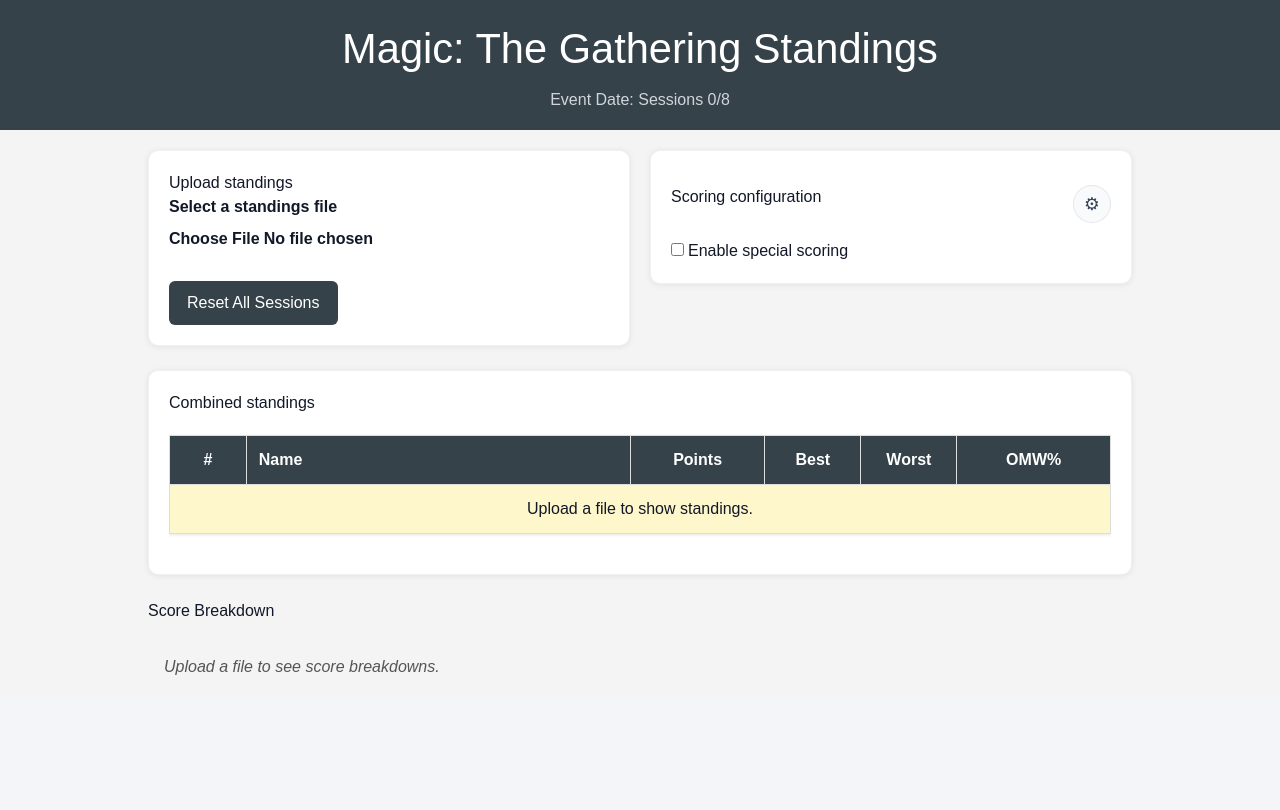
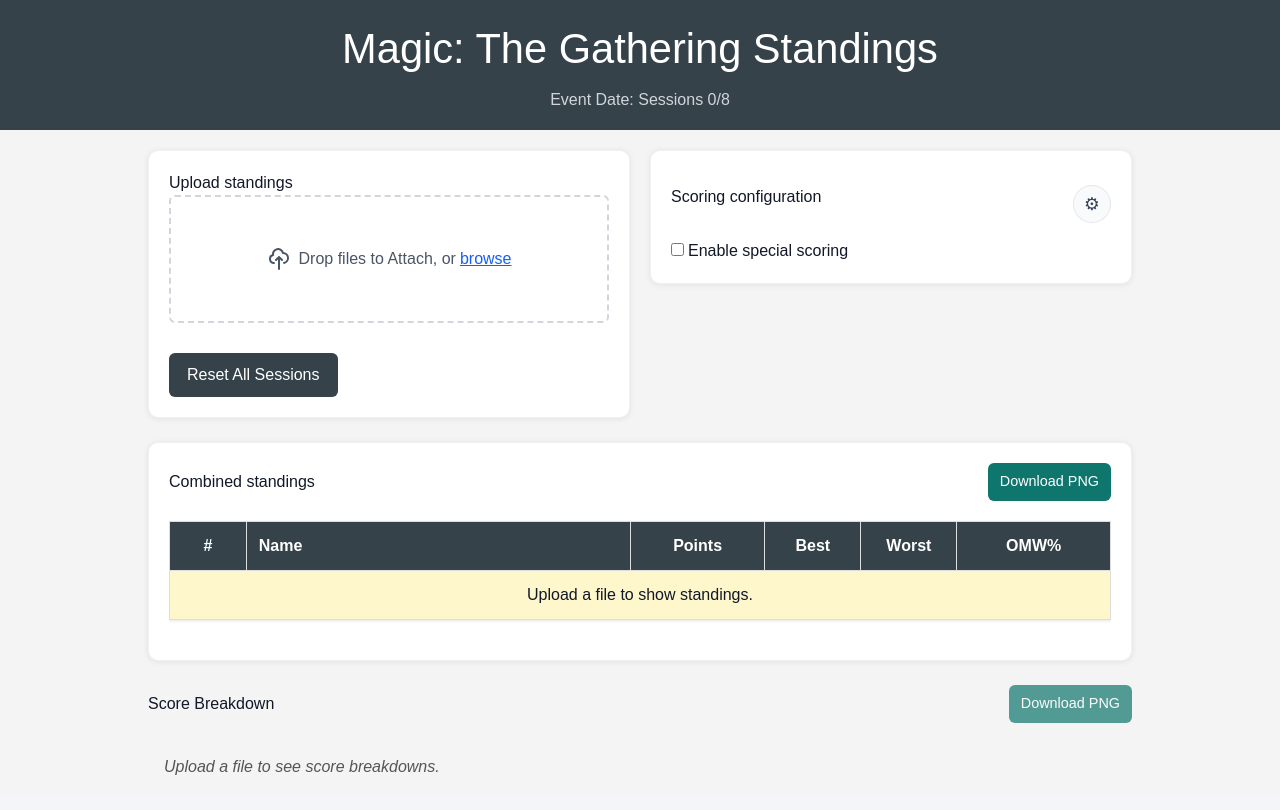
Before and after one commit to fnzbj7/mtg-standings-site, a React (Vite) app: page / in a window 1280 px wide. Shown: the top 810 px of the page. Built offline with nearby package versions, Linux system fonts and the light colour scheme.

Commit message:
Download table as images

```diff
--- a/package.json
+++ b/package.json
@@ -11,6 +11,7 @@
   },
   "dependencies": {
     "@tailwindcss/vite": "^4.2.4",
+    "html-to-image": "^1.11.13",
     "react": "^19.2.4",
     "react-dom": "^19.2.4",
     "tailwindcss": "^4.2.4"
--- a/src/App.css
+++ b/src/App.css
@@ -114,6 +114,41 @@
 .config-summary {
     color: #475569;
     font-size: 0.95rem;
+}
+
+.panel-header {
+    display: flex;
+    align-items: center;
+    justify-content: space-between;
+    gap: 12px;
+}
+
+.panel-header h2 {
+    margin: 0;
+}
+
+.table-download-button {
+    margin: 0;
+    padding: 8px 12px;
+    border-radius: 6px;
+    background: #0f766e;
+    font-size: 0.9rem;
+    white-space: nowrap;
+}
+
+.table-download-button:hover {
+    background: #0d5e58;
+}
+
+.table-download-button:disabled {
+    cursor: not-allowed;
+    opacity: 0.7;
+}
+
+.download-error {
+    margin: 10px 0 0;
+    color: #991b1b;
+    font-size: 0.9rem;
 }
 
 .table-wrap {
@@ -473,6 +508,11 @@
         padding: 0 10px;
     }
 
+    .panel-header {
+        flex-direction: column;
+        align-items: flex-start;
+    }
+
     .standings-table,
     .score-chart-table {
         font-size: 0.9rem;
--- a/src/components/FileUpload.tsx
+++ b/src/components/FileUpload.tsx
@@ -17,16 +17,43 @@
 		<div className='panel card'>
 			<h2>Upload standings</h2>
 			<form className='upload-form'>
-                <label className='file-label'>
-                    <span>Select a standings file</span>
+				<div className='max-w-xl'>
+					<label className='flex justify-center w-full h-32 px-4 transition bg-white border-2 border-gray-300 border-dashed rounded-md appearance-none cursor-pointer hover:border-gray-400 focus:outline-none'>
+						<span className='flex items-center space-x-2'>
+							<svg
+								xmlns='http://www.w3.org/2000/svg'
+								className='w-6 h-6 text-gray-600'
+								fill='none'
+								viewBox='0 0 24 24'
+								stroke='currentColor'
+								stroke-width='2'>
+								<path
+									stroke-linecap='round'
+									stroke-linejoin='round'
+									d='M7 16a4 4 0 01-.88-7.903A5 5 0 1115.9 6L16 6a5 5 0 011 9.9M15 13l-3-3m0 0l-3 3m3-3v12'
+								/>
+							</svg>
+							<span className='font-medium text-gray-600'>
+								Drop files to Attach, or
+								<span className='text-blue-600 underline pl-1'>
+									browse
+								</span>
+							</span>
+						</span>
 						<input
 							type='file'
+							name='file_upload'
+							className='hidden'
 							accept='.txt,.json,.html'
 							onChange={onFileChange}
 						/>
 					</label>
+				</div>
 				<div className='button-row'>
-                    <button type='button' className='button button-primary' onClick={onReset}>
+					<button
+						type='button'
+						className='button button-primary'
+						onClick={onReset}>
 						Reset All Sessions
 					</button>
 				</div>
--- a/src/components/RoundScoresTable.tsx
+++ b/src/components/RoundScoresTable.tsx
@@ -1,4 +1,6 @@
+import { useRef, useState } from 'react';
 import type { PlayerStanding, SessionData, ScoringConfig } from '../lib/types';
+import { downloadTableAsImage } from '../lib/tableImage';
 
 type RoundScoresTableProps = {
     sessions: SessionData[];
@@ -79,6 +81,26 @@
     scoringConfig,
 }: RoundScoresTableProps) {
     const { roundCount, rows } = buildRoundScores(sessions, combinedStandings, scoringConfig);
+    const tableRef = useRef<HTMLTableElement | null>(null);
+    const [isDownloading, setIsDownloading] = useState(false);
+    const [downloadError, setDownloadError] = useState<string | null>(null);
+
+    const handleDownload = async () => {
+        if (!tableRef.current || isDownloading) {
+            return;
+        }
+
+        setIsDownloading(true);
+        setDownloadError(null);
+
+        try {
+            await downloadTableAsImage(tableRef.current, 'round-scores');
+        } catch {
+            setDownloadError('Unable to download this table image. Please try again.');
+        } finally {
+            setIsDownloading(false);
+        }
+    };
 
     if (roundCount === 0) {
         return null;
@@ -86,9 +108,18 @@
 
     return (
         <section className='panel card'>
-            <h2>Round-by-round scores</h2>
+            <div className='panel-header'>
+                <h2>Round-by-round scores</h2>
+                <button
+                    type='button'
+                    className='table-download-button'
+                    onClick={handleDownload}
+                    disabled={isDownloading}>
+                    {isDownloading ? 'Preparing PNG...' : 'Download PNG'}
+                </button>
+            </div>
             <div className='table-wrap'>
-                <table className='round-scores-table'>
+                <table ref={tableRef} className='round-scores-table'>
                     <thead>
                         <tr>
                             <th>Name</th>
@@ -115,6 +146,7 @@
                 </table>
             </div>
             <div className='round-scores-legend'>* skipped score under special scoring</div>
+            {downloadError && <p className='download-error'>{downloadError}</p>}
         </section>
     );
 }
--- a/src/components/ScoreChart.tsx
+++ b/src/components/ScoreChart.tsx
@@ -1,11 +1,16 @@
-import type { CSSProperties } from 'react';
+import { type CSSProperties, useRef, useState } from 'react';
 import type { PlayerStanding } from '../lib/types';
+import { downloadTableAsImage } from '../lib/tableImage';
 
 type ScoreChartProps = {
     combinedStandings: PlayerStanding[];
 };
 
 export default function ScoreChart({ combinedStandings }: ScoreChartProps) {
+    const tableRef = useRef<HTMLTableElement | null>(null);
+    const [isDownloading, setIsDownloading] = useState(false);
+    const [downloadError, setDownloadError] = useState<string | null>(null);
+
     const maxTotalPos = Math.max(
         0,
         ...combinedStandings.map(
@@ -21,6 +26,23 @@
     const posBasisPct = totalRange > 0 ? (maxTotalPos / totalRange) * 100 : 0;
     const negBasisPct = totalRange > 0 ? (maxTotalNeg / totalRange) * 100 : 0;
 
+    const handleDownload = async () => {
+        if (!tableRef.current || isDownloading || combinedStandings.length === 0) {
+            return;
+        }
+
+        setIsDownloading(true);
+        setDownloadError(null);
+
+        try {
+            await downloadTableAsImage(tableRef.current, 'score-breakdown');
+        } catch {
+            setDownloadError('Unable to download this table image. Please try again.');
+        } finally {
+            setIsDownloading(false);
+        }
+    };
+
     return (
         <section
             id='score-chart'
@@ -31,14 +53,23 @@
                     '--score-chart-neg-basis': `${negBasisPct}%`,
                 } as CSSProperties
             }>
-            <h2>Score Breakdown</h2>
+            <div className='panel-header'>
+                <h2>Score Breakdown</h2>
+                <button
+                    type='button'
+                    className='table-download-button'
+                    onClick={handleDownload}
+                    disabled={isDownloading || combinedStandings.length === 0}>
+                    {isDownloading ? 'Preparing PNG...' : 'Download PNG'}
+                </button>
+            </div>
             <div id='score-chart-content' className='score-chart-content'>
                 {combinedStandings.length === 0 ? (
                     <div className='score-chart-empty'>
                         Upload a file to see score breakdowns.
                     </div>
                 ) : (
-                    <table className='score-chart-table'>
+                    <table ref={tableRef} className='score-chart-table'>
                         <thead>
                             <tr>
                                 <th>#</th>
@@ -109,6 +140,7 @@
                     </table>
                 )}
             </div>
+            {downloadError && <p className='download-error'>{downloadError}</p>}
         </section>
     );
 }
--- a/src/components/StandingsTable.tsx
+++ b/src/components/StandingsTable.tsx
@@ -1,15 +1,47 @@
+import { useRef, useState } from 'react';
 import type { PlayerStanding } from '../lib/types';
+import { downloadTableAsImage } from '../lib/tableImage';
 
 type StandingsTableProps = {
     combinedStandings: PlayerStanding[];
 };
 
 export default function StandingsTable({ combinedStandings }: StandingsTableProps) {
+    const tableRef = useRef<HTMLTableElement | null>(null);
+    const [isDownloading, setIsDownloading] = useState(false);
+    const [downloadError, setDownloadError] = useState<string | null>(null);
+
+    const handleDownload = async () => {
+        if (!tableRef.current || isDownloading) {
+            return;
+        }
+
+        setIsDownloading(true);
+        setDownloadError(null);
+
+        try {
+            await downloadTableAsImage(tableRef.current, 'combined-standings');
+        } catch {
+            setDownloadError('Unable to download this table image. Please try again.');
+        } finally {
+            setIsDownloading(false);
+        }
+    };
+
     return (
         <section className='panel card'>
-            <h2>Combined standings</h2>
+            <div className='panel-header'>
+                <h2>Combined standings</h2>
+                <button
+                    type='button'
+                    className='table-download-button'
+                    onClick={handleDownload}
+                    disabled={isDownloading}>
+                    {isDownloading ? 'Preparing PNG...' : 'Download PNG'}
+                </button>
+            </div>
             <div className='table-wrap'>
-                <table className='standings-table'>
+                <table ref={tableRef} className='standings-table'>
                     <thead>
                         <tr>
                             <th>#</th>
@@ -42,6 +74,7 @@
                     </tbody>
                 </table>
             </div>
+            {downloadError && <p className='download-error'>{downloadError}</p>}
         </section>
     );
 }
--- /dev/null
+++ b/src/lib/tableImage.ts
@@ -0,0 +1,19 @@
+import { toPng } from 'html-to-image';
+
+function buildDownloadName(baseName: string) {
+    return baseName.toLowerCase().endsWith('.png') ? baseName : `${baseName}.png`;
+}
+
+export async function downloadTableAsImage(tableElement: HTMLElement, baseName: string) {
+    const dataUrl = await toPng(tableElement, {
+        backgroundColor: '#ffffff',
+        cacheBust: true,
+        pixelRatio: 2,
+        skipFonts: true,
+    });
+
+    const anchor = document.createElement('a');
+    anchor.href = dataUrl;
+    anchor.download = buildDownloadName(baseName);
+    anchor.click();
+}
```
Also changed, not shown: 1 other file (tests, documents, lock files or other folders). Lines whose indentation alone changed are shown as unchanged.
